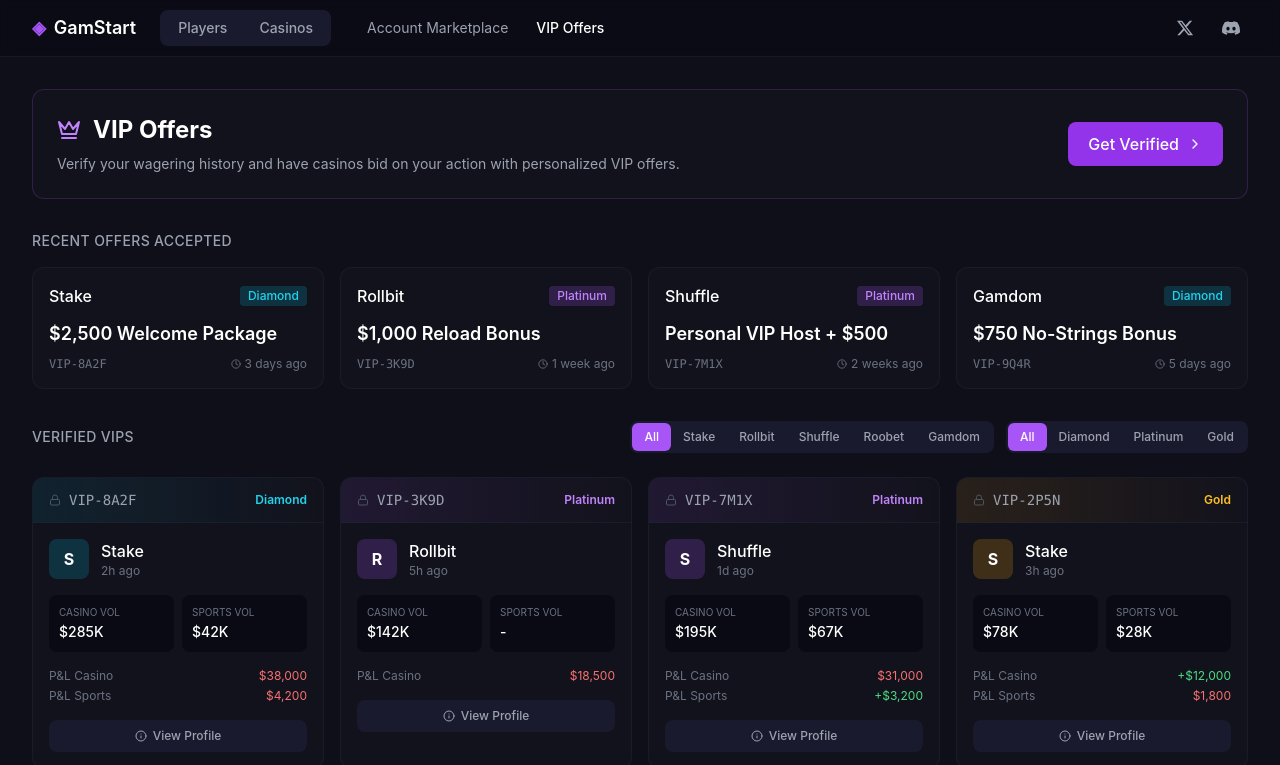
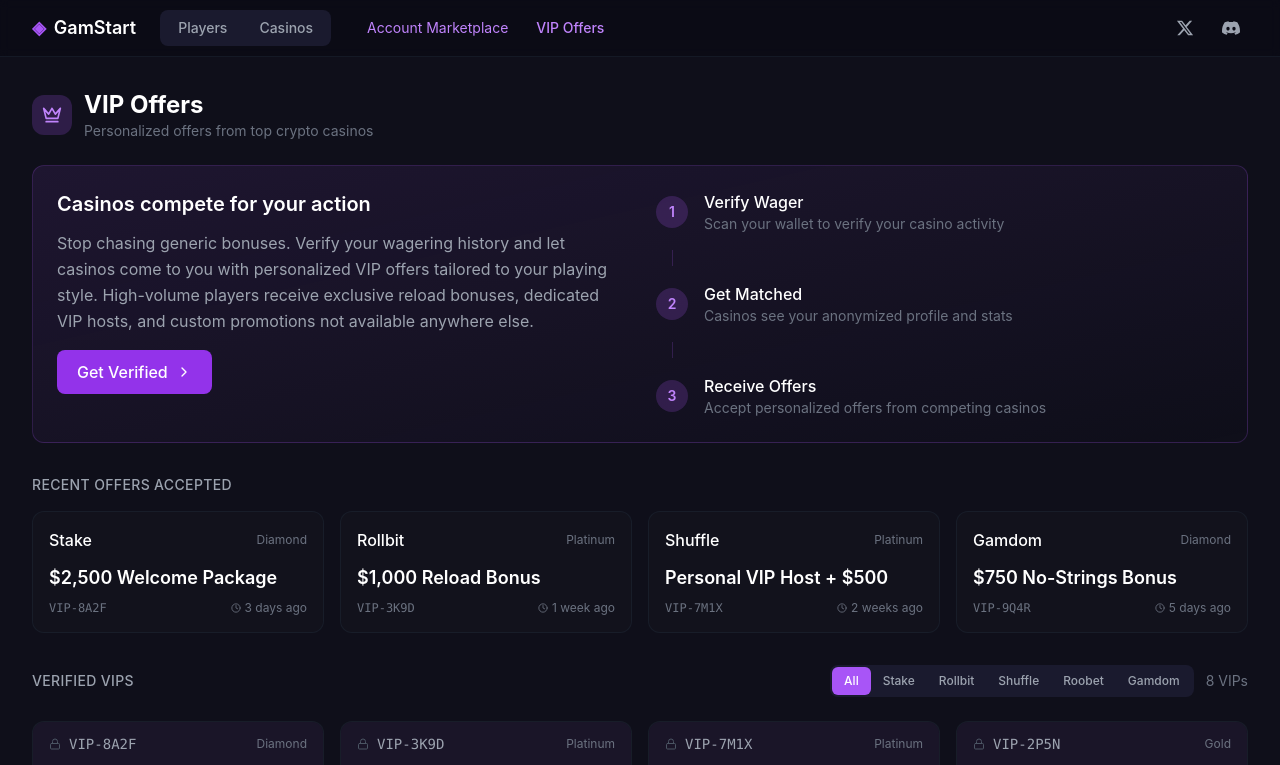
Before and after one commit to test12312as1/sadsa, a Next.js app: page /vip-dashboard in a window 1280 px wide. Shown: the top 765 px of the page. Built offline with nearby package versions, Linux system fonts and the light colour scheme.

Commit message:
Update page.js

```diff
--- a/app/vip-dashboard/page.js
+++ b/app/vip-dashboard/page.js
@@ -1,7 +1,7 @@
 'use client';
 
 import { useState } from 'react';
-import { Crown, Lock, Clock, ChevronRight, Info } from 'lucide-react';
+import { Crown, Lock, Clock, ChevronRight, BarChart3 } from 'lucide-react';
 import Link from 'next/link';
 
 // Demo verified VIPs (anonymized)
@@ -140,14 +140,11 @@
 
 export default function VIPDashboard() {
   const [selectedCasino, setSelectedCasino] = useState('all');
-  const [selectedTier, setSelectedTier] = useState('all');
 
   const casinos = ['all', 'Stake', 'Rollbit', 'Shuffle', 'Roobet', 'Gamdom'];
-  const tiers = ['all', 'Diamond', 'Platinum', 'Gold'];
 
   const filteredVIPs = DEMO_VIPS.filter(vip => {
     if (selectedCasino !== 'all' && vip.casino !== selectedCasino) return false;
-    if (selectedTier !== 'all' && vip.tier !== selectedTier) return false;
     return true;
   });
 
@@ -179,10 +176,10 @@
               </div>
 
               <div className="hidden md:flex items-center gap-1">
-                <Link href="/marketplace" className="px-3 py-1.5 text-sm text-gray-400 hover:text-white transition-colors">
+                <Link href="/marketplace" className="px-3 py-1.5 text-sm text-purple-400 hover:text-purple-300 transition-colors">
                   Account Marketplace
                 </Link>
-                <span className="px-3 py-1.5 text-sm text-white font-medium">
+                <span className="px-3 py-1.5 text-sm text-purple-400 font-medium">
                   VIP Offers
                 </span>
               </div>
@@ -201,25 +198,67 @@
       </nav>
 
       <main className="flex-1 max-w-7xl mx-auto px-4 sm:px-6 lg:px-8 py-8 w-full">
-        {/* Header + CTA Combined */}
-        <div className="bg-[#12121c] rounded-xl p-6 border border-purple-500/20 mb-8">
-          <div className="flex flex-col md:flex-row md:items-center justify-between gap-4">
+        {/* Header - Matching Casinos page style */}
+        <div className="mb-6">
+          <div className="flex items-center gap-3 mb-2">
+            <div className="w-10 h-10 rounded-xl bg-purple-500/20 flex items-center justify-center">
+              <Crown className="text-purple-400" size={20} />
+            </div>
             <div>
-              <div className="flex items-center gap-3 mb-2">
-                <Crown className="text-purple-400" size={24} />
               <h1 className="text-2xl font-bold text-white">VIP Offers</h1>
+              <p className="text-sm text-gray-500">Personalized offers from top crypto casinos</p>
             </div>
-              <p className="text-gray-400 text-sm">
-                Verify your wagering history and have casinos bid on your action with personalized VIP offers.
+          </div>
+        </div>
+
+        {/* Hero Section - Luxurious Copy + Process Flow */}
+        <div className="bg-gradient-to-br from-purple-500/10 to-transparent rounded-xl p-6 border border-purple-500/20 mb-8">
+          <div className="grid grid-cols-1 lg:grid-cols-2 gap-8">
+            {/* Left - Value Proposition */}
+            <div>
+              <h2 className="text-xl font-semibold text-white mb-3">Casinos compete for your action</h2>
+              <p className="text-gray-400 mb-4 leading-relaxed">
+                Stop chasing generic bonuses. Verify your wagering history and let casinos come to you with
+                personalized VIP offers tailored to your playing style. High-volume players receive exclusive
+                reload bonuses, dedicated VIP hosts, and custom promotions not available anywhere else.
               </p>
-            </div>
               <Link
                 href="/verify"
-              className="px-5 py-2.5 bg-purple-600 hover:bg-purple-500 text-white rounded-lg font-medium transition-colors flex items-center gap-2 shrink-0"
+                className="inline-flex items-center gap-2 px-5 py-2.5 bg-purple-600 hover:bg-purple-500 text-white rounded-lg font-medium transition-colors"
               >
                 Get Verified
                 <ChevronRight size={16} />
               </Link>
+            </div>
+
+            {/* Right - Process Flow (Text Only) */}
+            <div className="flex flex-col justify-center">
+              <div className="space-y-4">
+                <div className="flex items-center gap-4">
+                  <div className="w-8 h-8 rounded-full bg-purple-500/20 flex items-center justify-center text-purple-400 font-semibold text-sm shrink-0">1</div>
+                  <div>
+                    <div className="text-white font-medium">Verify Wager</div>
+                    <div className="text-sm text-gray-500">Scan your wallet to verify your casino activity</div>
+                  </div>
+                </div>
+                <div className="ml-4 border-l border-purple-500/20 h-4" />
+                <div className="flex items-center gap-4">
+                  <div className="w-8 h-8 rounded-full bg-purple-500/20 flex items-center justify-center text-purple-400 font-semibold text-sm shrink-0">2</div>
+                  <div>
+                    <div className="text-white font-medium">Get Matched</div>
+                    <div className="text-sm text-gray-500">Casinos see your anonymized profile and stats</div>
+                  </div>
+                </div>
+                <div className="ml-4 border-l border-purple-500/20 h-4" />
+                <div className="flex items-center gap-4">
+                  <div className="w-8 h-8 rounded-full bg-purple-500/20 flex items-center justify-center text-purple-400 font-semibold text-sm shrink-0">3</div>
+                  <div>
+                    <div className="text-white font-medium">Receive Offers</div>
+                    <div className="text-sm text-gray-500">Accept personalized offers from competing casinos</div>
+                  </div>
+                </div>
+              </div>
+            </div>
           </div>
         </div>
 
@@ -234,12 +273,7 @@
               >
                 <div className="flex items-center justify-between mb-3">
                   <span className="text-white font-medium">{offer.casino}</span>
-                  <span className={`text-xs font-medium px-2 py-0.5 rounded ${
-                    offer.tier === 'Diamond' ? 'bg-cyan-500/20 text-cyan-400' :
-                    offer.tier === 'Platinum' ? 'bg-purple-500/20 text-purple-400' : 'bg-amber-500/20 text-amber-400'
-                  }`}>
-                    {offer.tier}
-                  </span>
+                  <span className="text-xs text-gray-500">{offer.tier}</span>
                 </div>
                 <div className="text-lg font-semibold text-white mb-2">{offer.offer}</div>
                 <div className="flex items-center justify-between text-xs text-gray-500">
@@ -275,24 +309,12 @@
             ))}
           </div>
 
-          <div className="flex items-center bg-[#1a1a2e] rounded-lg p-0.5">
-            {tiers.map(t => (
-              <button
-                key={t}
-                onClick={() => setSelectedTier(t)}
-                className={`px-3 py-1.5 rounded-md text-xs font-medium transition-all ${
-                  selectedTier === t
-                    ? 'bg-purple-500 text-white'
-                    : 'text-gray-400 hover:text-white'
-                }`}
-              >
-                {t === 'all' ? 'All' : t}
-              </button>
-            ))}
+          <div className="text-sm text-gray-500">
+            {filteredVIPs.length} VIPs
           </div>
         </div>
 
-        {/* VIP Cards Grid */}
+        {/* VIP Cards Grid - Consistent Purple Branding */}
         <div className="grid grid-cols-1 md:grid-cols-2 lg:grid-cols-4 gap-4">
           {filteredVIPs.map((vip) => (
             <div
@@ -300,22 +322,13 @@
               className="bg-[#12121c] rounded-xl border border-gray-800/50 overflow-hidden hover:border-purple-500/30 transition-all group"
             >
               {/* Card Header */}
-              <div className={`px-4 py-3 border-b border-gray-800/50 ${
-                vip.tier === 'Diamond' ? 'bg-gradient-to-r from-cyan-500/10 to-transparent' :
-                vip.tier === 'Platinum' ? 'bg-gradient-to-r from-purple-500/10 to-transparent' :
-                'bg-gradient-to-r from-amber-500/10 to-transparent'
-              }`}>
+              <div className="px-4 py-3 border-b border-gray-800/50 bg-purple-500/5">
                 <div className="flex items-center justify-between">
                   <div className="flex items-center gap-2">
                     <Lock className="text-gray-600" size={12} />
                     <span className="font-mono text-sm text-gray-400">{vip.id}</span>
                   </div>
-                  <span className={`text-xs font-semibold ${
-                    vip.tier === 'Diamond' ? 'text-cyan-400' :
-                    vip.tier === 'Platinum' ? 'text-purple-400' : 'text-amber-400'
-                  }`}>
-                    {vip.tier}
-                  </span>
+                  <span className="text-xs text-gray-500">{vip.tier}</span>
                 </div>
               </div>
 
@@ -323,10 +336,7 @@
               <div className="p-4 space-y-4">
                 {/* Casino */}
                 <div className="flex items-center gap-3">
-                  <div className={`w-10 h-10 rounded-lg flex items-center justify-center text-white font-bold ${
-                    vip.tier === 'Diamond' ? 'bg-cyan-500/20' :
-                    vip.tier === 'Platinum' ? 'bg-purple-500/20' : 'bg-amber-500/20'
-                  }`}>
+                  <div className="w-10 h-10 rounded-lg bg-purple-500/20 flex items-center justify-center text-purple-400 font-bold">
                     {vip.casino[0]}
                   </div>
                   <div>
@@ -367,14 +377,6 @@
                   )}
                 </div>
               </div>
-
-              {/* Card Footer */}
-              <div className="px-4 pb-4">
-                <button className="w-full py-2 bg-[#1a1a2e] hover:bg-[#252540] text-gray-400 hover:text-white rounded-lg text-xs font-medium transition-colors flex items-center justify-center gap-1.5">
-                  <Info size={12} />
-                  View Profile
-                </button>
-              </div>
             </div>
           ))}
         </div>
```
Lines whose indentation alone changed are shown as unchanged.
